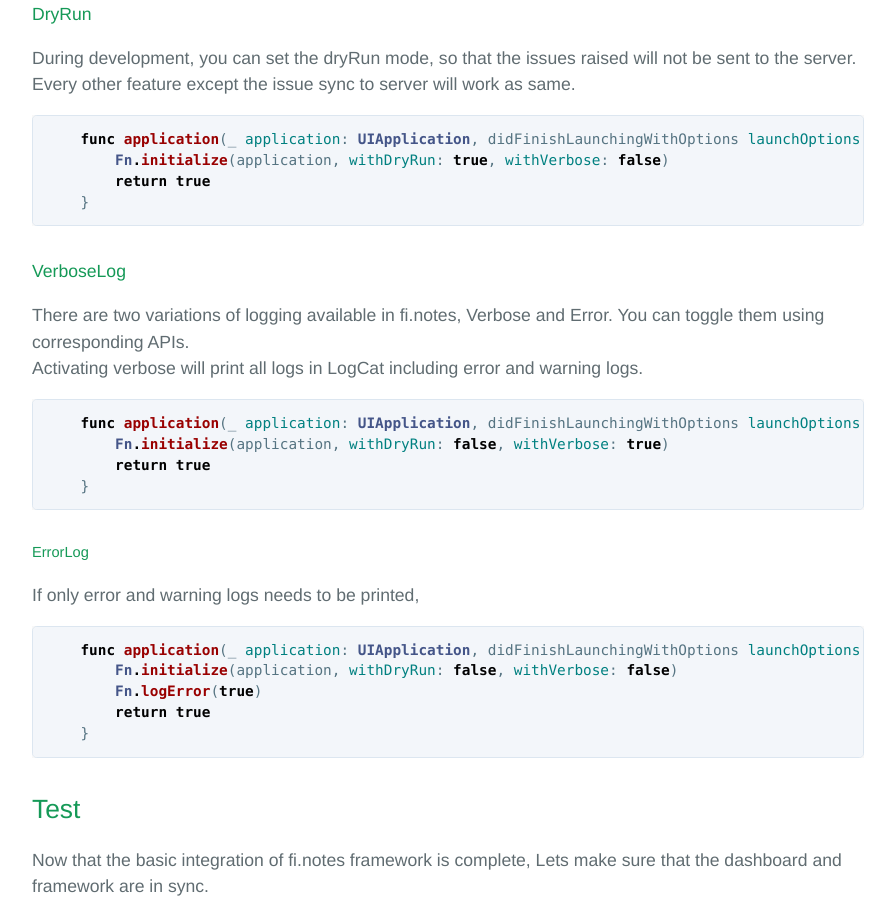
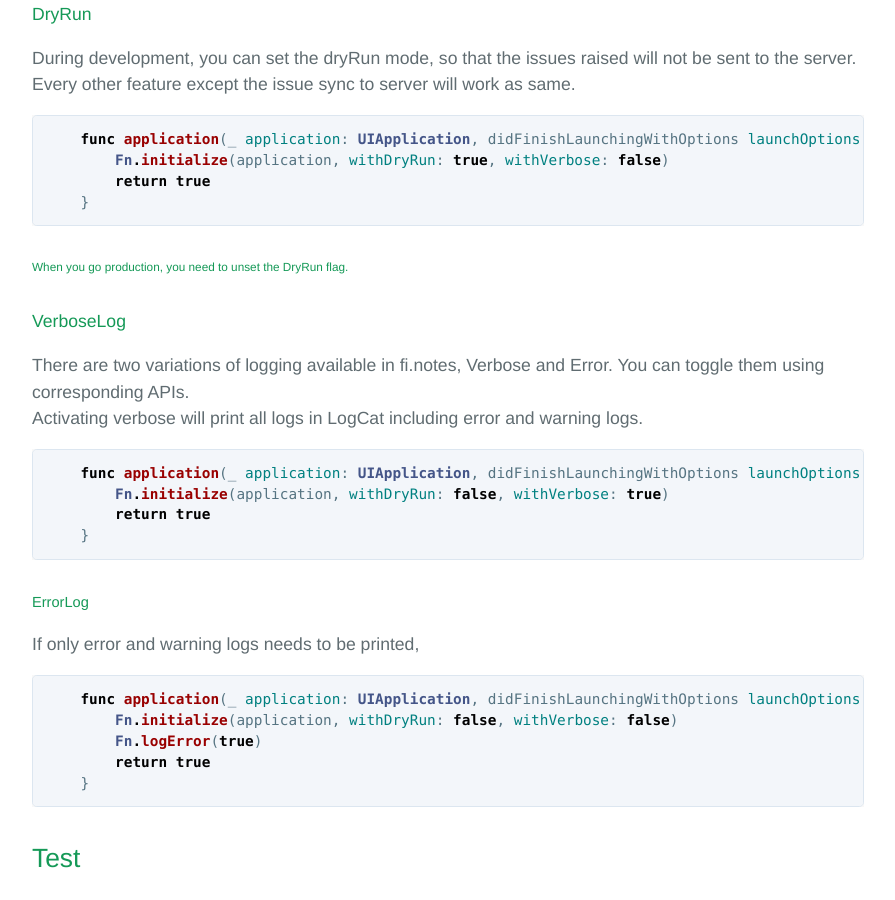
Before and after one commit to finotes/finotes.github.io, a Jekyll site: the page built from _posts/2018-02-02-swift-docs.md, in a window 1280 px wide and 900 px high, scrolled down 1399 px. Shown: the whole window, without its empty margins (192-1087 px from the left). Built offline with Jekyll 4.4.1, drawn with Linux system fonts in a browser that asks for light colours; some web fonts are replaced.

Commit message:
Update 2018-02-02-swift-docs.md

````diff
--- a/_posts/2018-02-02-swift-docs.md
+++ b/_posts/2018-02-02-swift-docs.md
@@ -61,6 +61,8 @@ During development, you can set the dryRun mode, so that the issues raised will
         return true
     }
 ```
+###### When you go production, you need to unset the DryRun flag.
+
 #### VerboseLog
 There are two variations of logging available in fi.notes, Verbose and Error. You can toggle them using corresponding APIs.
 Activating verbose will print all logs in LogCat including error and warning logs.
````
